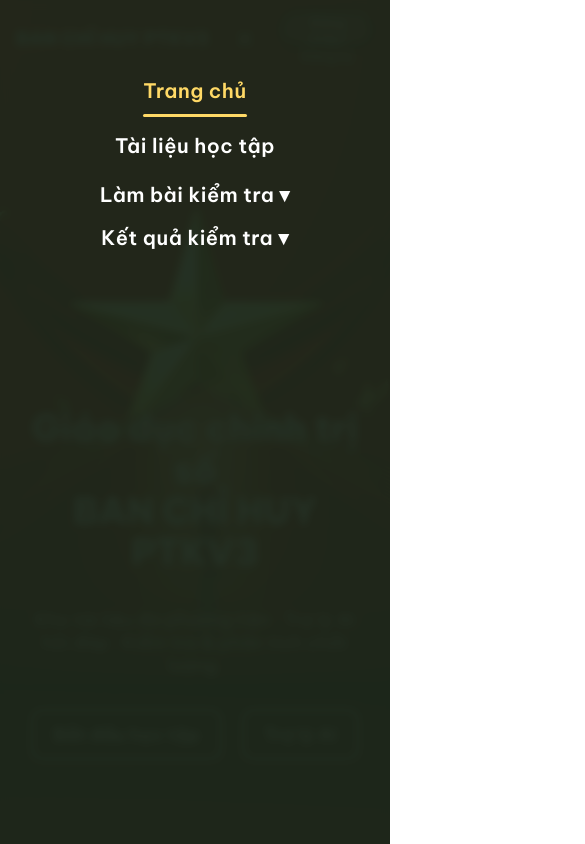
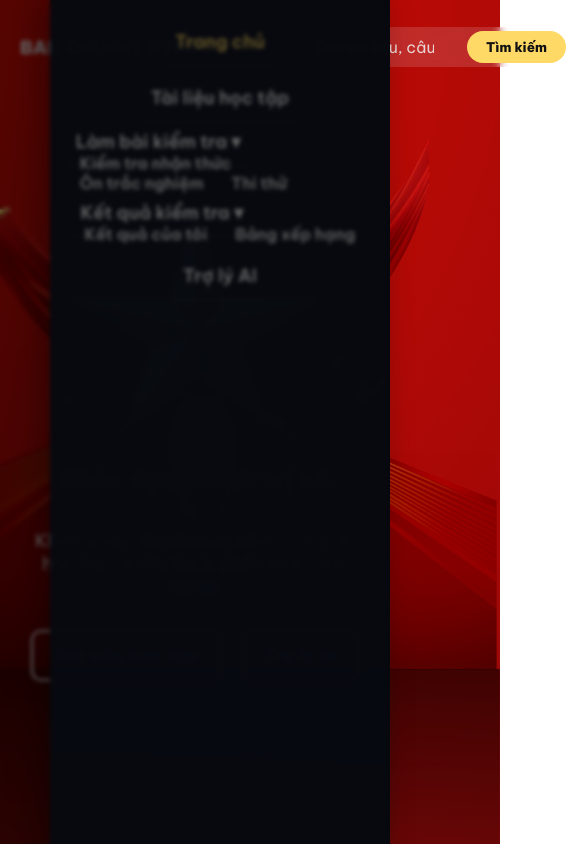
Before and after one commit to tranduccuongb09/pwa-ctct---V5, a plain HTML site: page pwa-ctct - V5/index.html in a window 390 px wide. Both pictures are taken after a click on the button "Mở menu". Shown: the top 844 px of the page, 585 px wide, since content can reach past the window. Drawn offline with Linux system fonts and the light colour scheme.

Commit message:
update index

```diff
--- a/pwa-ctct - V5/index.html
+++ b/pwa-ctct - V5/index.html
@@ -10,47 +10,50 @@
 
   <!-- CSS -->
   <link rel="stylesheet" href="style.css?v=20250918">
-  <link rel="stylesheet" href="nav.css?v=20250918">
+  <link rel="stylesheet" href="nav.css?v=20250930">
 
-  <!-- Font cho trang chủ -->
+  <!-- Font riêng cho trang chủ -->
   <link href="https://fonts.googleapis.com/css2?family=Be+Vietnam+Pro:wght@400;600;800&display=swap" rel="stylesheet" />
 
   <style>
-    body.home, body.home *:not(code):not(kbd) {
+    /* Toàn bộ trang chủ dùng Be Vietnam Pro */
+    body.home, body.home *:not(code):not(kbd){
       font-family: "Be Vietnam Pro", system-ui, -apple-system, Segoe UI, Roboto, Helvetica, Arial, sans-serif !important;
     }
-    body.home .nav, body.home .nav * {
+    body.home .nav, body.home .nav *{
       font-family: "Be Vietnam Pro", system-ui, -apple-system, Segoe UI, Roboto, Helvetica, Arial, sans-serif !important;
     }
-    /* BG desktop + mobile */
+
+    /* Nền desktop + mobile */
     body.home{
       background: url('assets/bg-desktop.png') no-repeat center/cover fixed;
     }
     @media (max-width:768px){
       body.home{
-        background-image: url('assets/bg-mobile.png');   /* dùng ảnh mobile */
-        background-attachment: scroll;                   /* iOS mượt hơn */
+        background-image: url('assets/bg-mobile.png');
+        background-attachment: scroll;
       }
-    }
-
-    /* Giảm cỡ chữ dòng đầu để luôn nằm một hàng trên mobile */
-    @media (max-width:480px){
-      .hero{ padding-top: 68px; }
-      .hero h1{ font-size: clamp(26px, 7.5vw, 32px); line-height:1.15; }
     }
 
     /* HERO */
     .hero {padding: 100px 20px 80px; text-align: center; color: #fff;}
-    .hero h1 {font-size: clamp(36px, 6vw, 84px); font-weight: 800; margin-bottom: 16px; line-height: 1.15;}
+    .hero h1 {font-size: clamp(34px, 6vw, 84px); font-weight: 800; margin-bottom: 16px; line-height: 1.15;}
     .hero p {font-size: 18px; margin-bottom: 32px; opacity: .95;}
     .hero__actions {display: flex; justify-content: center; gap: 20px; flex-wrap: wrap;}
     .btn-ghost {padding: 12px 20px; border: 2px solid #fff; border-radius: 10px; font-weight: 600; color: #fff; background: transparent; transition: all .2s ease;}
     .btn-ghost:hover {background: #FFD966; color: #111; border-color: #FFD966;}
+
+    /* Mobile: đảm bảo “Giáo dục chính trị số” 1 dòng, ẩn dòng “BAN CHỈ HUY PTKV3” */
+    @media (max-width:480px){
+      .hero{ padding-top: 68px; }
+      .hero .line-1{ font-size: clamp(24px, 6.6vw, 30px); display:inline-block; }
+      .hero .line-2{ display: none; } /* Ẩn “BAN CHỈ HUY PTKV3” trên mobile */
+    }
   </style>
 
   <script>
     if ('serviceWorker' in navigator) {
-      window.addEventListener('load', () => {
+      addEventListener('load', () => {
         navigator.serviceWorker.register('./sw.js').catch(()=>{});
       });
     }
@@ -62,13 +65,13 @@
     <div class="nav__inner">
       <a class="brand" href="index.html">BAN CHỈ HUY PTKV3</a>
 
-    <!-- hamburger -->
+      <!-- Hamburger -->
       <button class="nav__toggle" aria-label="Mở menu" aria-expanded="false">
         <span></span><span></span><span></span>
       </button>
 
-    <!-- links -->
-    <nav class="nav__links">
+      <!-- Links (desktop + drawer mobile) -->
+      <nav class="nav__links" aria-label="Điều hướng chính">
         <a href="index.html" class="is-active">Trang chủ</a>
         <a href="materials.html">Tài liệu học tập</a>
 
@@ -88,24 +91,34 @@
             <a href="leaderboard.html">Bảng xếp hạng</a>
           </div>
         </div>
+
+        <!-- Mục mới: Trợ lý AI -->
+        <a href="#" id="nav-ai">Trợ lý AI</a>
       </nav>
 
+      <!-- Search -->
       <form id="globalSearch" class="nav__search" role="search" aria-label="Tìm kiếm">
         <input class="search__input" type="search" name="q" placeholder="Tìm tài liệu, câu hỏi, chủ đề…" autocomplete="off">
         <button class="search__btn" type="submit">Tìm kiếm</button>
       </form>
 
+      <!-- Auth -->
       <div class="nav__actions">
         <button id="btnAuth" class="btn btn-auth">Đăng nhập/Đăng ký</button>
       </div>
     </div>
   </header>
 
+  <!-- Overlay cho drawer -->
+  <div class="nav__overlay" aria-hidden="true"></div>
 
   <!-- HERO -->
   <main>
-    <section class="hero">
-      <h1>Giáo dục chính trị số<br>BAN CHỈ HUY PTKV3</h1>
+    <section class="hero" aria-label="Giới thiệu">
+      <h1>
+        <span class="line-1">Giáo dục chính trị số</span><br>
+        <span class="line-2">BAN CHỈ HUY PTKV3</span>
+      </h1>
       <p>Kho tài liệu đa phương tiện · Trợ lý AI hỏi đáp · Kiểm tra & phân tích chất lượng.</p>
       <div class="hero__actions">
         <a href="materials.html" class="btn-ghost">Bắt đầu học tập</a>
@@ -114,14 +127,14 @@
     </section>
   </main>
 
-  <!-- TRAY AI -->
+  <!-- Khay Trợ lý AI -->
   <div id="ai-tray" class="ai-tray" hidden>
     <div class="ai-tray__panel">
       <header class="ai-tray__head">
         <strong>Trợ lý AI</strong>
         <div class="ai-head-actions">
           <button id="ai-minify" class="ai-head-btn" type="button" title="Thu nhỏ" aria-label="Thu nhỏ">–</button>
-          <button id="ai-close" class="ai-head-btn" type="button" title="Đóng" aria-label="Đóng">✕</button>
+          <button id="ai-close"  class="ai-head-btn" type="button" title="Đóng" aria-label="Đóng">✕</button>
         </div>
       </header>
       <div id="ai-messages" class="ai-tray__messages" aria-live="polite"></div>
@@ -133,13 +146,11 @@
     </div>
   </div>
 
-  <!-- FAB AI -->
+  <!-- FAB AI (dùng cho trang con) -->
   <button id="ai-dock" class="ai-fab" hidden>Trợ lý AI</button>
 
-  <!-- SCRIPT -->
-
-
-  <script src="navbar.js" defer></script>
+  <!-- JS -->
+  <script src="navbar.js?v=20250930" defer></script>
   <script src="search.js" defer></script>
   <script src="config.js" defer></script>
   <script src="ai.js" defer></script>
--- a/pwa-ctct - V5/nav.css
+++ b/pwa-ctct - V5/nav.css
@@ -7,118 +7,106 @@
 /* Reset */
 html, body { margin:0; padding:0; background:transparent; }
 
-/* ================= NAV BAR ================ */
-.nav{ position:sticky; top:0; z-index:60; }
-.nav, .nav__inner{ background:transparent !important; border:none !important; box-shadow:none !important; }
-
+/* ===== NAV BASE ===== */
+.nav{ position:sticky; top:0; z-index:1000; }
 .nav__inner{
   max-width:1120px; margin:0 auto;
-  padding:12px 16px;
-  display:flex; align-items:center; gap:18px;
+  padding:12px 20px;
+  display:flex; align-items:center; gap:24px;
 }
+.brand{ font-weight:700; font-size:18px; color:#fff; text-decoration:none; white-space:nowrap; letter-spacing:.2px; }
 
-/* Brand */
-.brand{
-  font-weight:700; font-size:18px; letter-spacing:.2px;
-  color:#fff; text-decoration:none; white-space:nowrap;
-}
-
-/* Links (desktop) */
-.nav__links{ display:flex; align-items:center; gap:24px; flex:1; }
+.nav__links{ display:flex; align-items:center; gap:28px; flex:1; }
 .nav__links a{
-  font-weight:600; font-size:18px; color:#fff; text-decoration:none; white-space:nowrap;
-  padding:6px 0; transition:transform .18s ease, color .18s ease;
+  font-weight:600; font-size:16px; color:#fff; text-decoration:none; white-space:nowrap; padding:6px 0;
+  transition:transform .18s ease, color .18s ease;
 }
 .nav__links a:hover{ color:var(--yellow); transform:scale(1.04); }
 .nav__links a.is-active{ color:var(--yellow); position:relative; }
 .nav__links a.is-active::after{
-  content:""; position:absolute; left:0; right:0; bottom:-8px; height:3px;
-  background:var(--yellow); border-radius:999px;
+  content:"";
+  position:absolute; left:0; right:0; bottom:-8px; height:3px; background:var(--yellow); border-radius:999px;
 }
 
 /* Dropdown (desktop) */
 .nav__item{ position:relative; }
 .dropdown{
-  position:absolute; top:calc(100% + 8px); left:0;
-  background:rgba(0,0,0,.88); border:1px solid rgba(255,255,255,.08);
-  border-radius:10px; min-width:220px; padding:8px 0; display:none; flex-direction:column;
+  position:absolute; top:calc(100% + 8px); left:0; min-width:220px;
+  background:rgba(0,0,0,.88); border-radius:10px; padding:8px 0; display:none; flex-direction:column;
   box-shadow:0 10px 28px rgba(0,0,0,.35); z-index:999;
 }
 .nav__item:hover .dropdown, .nav__item:focus-within .dropdown{ display:flex; }
-.dropdown a{
-  font-weight:600; font-size:16px; padding:10px 16px; color:#fff; text-decoration:none;
-  transition:transform .16s ease, background .16s ease, color .16s ease;
-}
-.dropdown a:hover{ background:rgba(255,255,255,.10); color:var(--yellow); transform:scale(1.02); }
+.dropdown a{ color:#fff; padding:10px 16px; font-weight:600; text-decoration:none; }
+.dropdown a:hover{ background:rgba(255,255,255,.10); color:var(--yellow); }
 
-/* Tìm kiếm + nút đăng nhập */
-.nav__search{
-  margin-left:auto; display:flex; align-items:center; gap:6px;
-  background:rgba(255,255,255,.14); border-radius:999px; padding:4px;
-  backdrop-filter: blur(4px);
-}
-.search__input{
-  width: clamp(160px, 20vw, 220px); height: 32px; border:0; outline:0;
-  background: transparent; color:#fff; padding: 0 12px; font-size:16px; font-weight:600;
-}
-.search__input::placeholder{ color:#f1f1f1; opacity:.9; }
-.search__btn{
-  min-width: 99px; height: 32px; padding: 0 12px; border:0; border-radius:999px; cursor:pointer;
-  font-weight:700; font-size:15px; color:#111; background: var(--yellow);
-  transition: transform .15s ease, box-shadow .15s ease, background .2s ease;
-}
-.search__btn:hover{ transform:translateY(-1px); box-shadow:0 8px 18px rgba(0,0,0,.18); background:#ffe27e; }
+/* Search + Auth */
+.nav__search{ margin-left:auto; display:flex; align-items:center; gap:6px; background:rgba(255,255,255,.14); border-radius:999px; padding:4px; backdrop-filter: blur(4px); -webkit-backdrop-filter: blur(4px); }
+.search__input{ width: clamp(160px, 20vw, 220px); height: 32px; border:none; outline:none; background: transparent; color:#fff; padding: 0 12px; font-size:16px; font-weight:500; }
+.search__input::placeholder{ color:#f1f1f1; opacity:.85; }
+.search__btn{ min-width: 99px; height: 32px; padding: 0 12px; border:none; border-radius:999px; font-weight:700; color:#111; background:var(--yellow); cursor:pointer; }
+.nav__actions .btn{ height:35px; padding:0 12px; border-radius:999px; background:rgba(255,255,255,.18); color:#fff; }
 
-.nav__actions .btn{ min-width:90px; height:35px; padding:0 12px; border-radius:999px; color:#fff; background:rgba(255,255,255,.18); }
-.nav__actions .btn:hover{ background:rgba(255,255,255,.32); }
-
-/* Theme LIGHT (nền sáng) – vẫn giữ để trang khác dùng */
+/* Theme Light (nếu cần) */
 .nav.nav-light .brand{ color:#111827; }
 .nav.nav-light .nav__links a{ color:#111827; }
 .nav.nav-light .nav__links a:hover{ color:var(--brand); }
-.nav.nav-light .nav__links a.is-active{ color:var(--brand); }
-.nav.nav-light .dropdown{ background:#fff; border:1px solid #e5e7eb; }
-.nav.nav-light .dropdown a{ color:#111827; }
-.nav.nav-light .dropdown a:hover{ background:#f6f7fb; color:var(--brand); }
+.nav.nav-light .dropdown{background: rgba(0,0,0,.88); border:1px solid rgba(255,255,255,.08);}
+.nav.nav-light .dropdown a{ color:#fff; }
+.nav.nav-light .dropdown a:hover{ color: var(--yellow); background: rgba(255,255,255,.10); }
 
-/* Không gạch vàng trong dropdown */
-.nav .dropdown a.is-active{ position:static !important; }
-.nav .dropdown a.is-active::after{ content:none !important; }
-
-/* ============ MOBILE ============ */
+/* ===== HAMBURGER ===== */
 .nav__toggle{
-  display:none; border:0; background:transparent; width:40px; height:40px; border-radius:10px; cursor:pointer; position:relative;
+  display:none; border:0; background:transparent; font-size:0;
+  width:40px; height:40px; border-radius:10px; cursor:pointer;
 }
-.nav__toggle span{ display:block; width:24px; height:2px; margin:5px auto; border-radius:2px; }
-.nav.nav-dark .nav__toggle span{ background:#fff; }
+.nav__toggle span{ display:block; width:24px; height:2px; margin:6px auto; border-radius:2px; background:#fff; }
 .nav.nav-light .nav__toggle span{ background:#111827; }
 
-/* Khi mở: ẩn 3 gạch và hiện dấu ✕ qua :after (không chèn text ngoài) */
-.nav.is-open .nav__toggle span{ opacity:0; }
-.nav.is-open .nav__toggle::after{
-  content:'✕'; position:absolute; inset:0; display:grid; place-items:center;
-  font-size:22px; color:#fff;
-}
-.nav.nav-light.is-open .nav__toggle::after{ color:#111827; }
-
-/* Panel mobile kiểu overlay full-screen như mẫu */
+/* ===== DRAWER MOBILE ===== */
 @media (max-width:768px){
   .nav__toggle{ display:block; }
+
+  /* Drawer trượt từ PHẢI */
   .nav__links{
-    display:none;
-    position:fixed; inset:0; padding:72px 24px 24px;
-    background:rgba(28,40,28,.96);  /* xanh rêu đậm giống ảnh mẫu */
-    backdrop-filter:blur(4px);
-    flex-direction:column; gap:18px; z-index:58;
+    position:fixed; top:0; right:0; height:100%; width:min(78vw,340px);
+    padding:18px; display:flex; flex-direction:column; gap:8px;
+    background:rgba(17,24,39,.98); /* #111827 gần giống mẫu */
+    transform: translateX(100%); transition: transform .28s ease;
+    box-shadow: -10px 0 30px rgba(0,0,0,.35);
+    z-index: 1001;
   }
-  .nav.nav-light .nav__links{ background:#fff; }
-  .nav.is-open .nav__links{ display:flex; }
+  .nav.is-open .nav__links{ transform: translateX(0); }
 
-  .nav__links a{ font-size:20px; letter-spacing:.5px; }
-  .nav__search{ display:none; }         /* ẩn ô tìm kiếm trong overlay */
+  .nav__links a{ color:#fff; border-bottom:1px solid rgba(255,255,255,.08); padding:12px 8px; font-size:18px; }
+  .nav__links .dropdown{ position:static; display:block; background:transparent; box-shadow:none; padding:0; }
+  .nav__links .dropdown a{ border:0; padding:10px 12px; font-size:16px; opacity:.95; }
+
+  /* Ẩn gạch vàng dưới khi trong drawer */
+  .nav__links a.is-active::after{ display:none; }
+
+  /* Overlay phủ toàn màn khi mở */
+  .nav__overlay{
+    position:fixed; inset:0; background:rgba(0,0,0,.6); backdrop-filter: blur(2px); -webkit-backdrop-filter: blur(2px);
+    z-index:1000; display:none;
+  }
+  .nav.is-open ~ .nav__overlay{ display:block; }
 }
 
-/* Submenu “Làm bài kiểm tra”, “Kết quả kiểm tra” mở khi .open (JS set) ở mobile */
-.has-dropdown .dropdown{ display:none; }
-.has-dropdown.open .dropdown{ display:flex; position:static; background:transparent; border:0; box-shadow:none; padding:0; }
-.has-dropdown.open .dropdown a{ padding:10px 0 10px 14px; }
+/* A11y focus */
+.nav__links a:focus-visible, .brand:focus-visible, .search__input:focus-visible, .search__btn:focus-visible{
+  outline:2px solid rgba(255,217,102,.85); outline-offset:2px; border-radius:6px;
+}
+
+/* Nút auth */
+.btn-auth{ height:38px; padding:0 18px; border-radius:999px; border:2px solid #fff; background:transparent; color:#fff; font-weight:700; }
+.btn-auth:hover{ background:var(--yellow); color:#fff; box-shadow:0 8px 18px rgba(0,0,0,.18); }
+
+/* Giữ lại các rule tránh gạch vàng trong dropdown */
+.nav .dropdown a.is-active,
+.nav .nav__links li ul a.is-active{
+  position: static !important;
+}
+.nav .dropdown a.is-active::after,
+.nav .nav__links li ul a.is-active::after{
+  content:none !important;
+}
--- a/pwa-ctct - V5/navbar.js
+++ b/pwa-ctct - V5/navbar.js
@@ -1,8 +1,8 @@
-/* ===== CTĐ, CTCT – Navbar chuẩn (fixed) ===== */
+/* ===== CTĐ, CTCT – Navbar chuẩn (profile + dropdown + mobile drawer) ===== */
 (function () {
   'use strict';
 
-  // ---------- Hồ sơ đơn giản ----------
+  /* ---------- Hồ sơ đơn giản ---------- */
   const LS_KEY = 'ctct_profile';
   const J = { parse:(s,fb=null)=>{try{return JSON.parse(s);}catch{return fb;}}, str:o=>{try{return JSON.stringify(o);}catch{return'';}} };
   const getProfile = () => J.parse(localStorage.getItem(LS_KEY), null);
@@ -75,9 +75,8 @@
       if (f && !f.value) f.value=me.name||''; if (u && !u.value) u.value=me.unit||''; if (p && !p.value) p.value=me.position||'';
     }
   }catch(_){}
-})();
 
-/* ===== Dropdown builder + Mobile hamburger ===== */
+  /* ===== Patch Dropdown CHUẨN (bao bọc đúng, không phá HTML gốc) ===== */
   (function(){
     const norm = s => (s||'').normalize('NFD').replace(/[\u0300-\u036f]/g,'').toLowerCase().trim();
 
@@ -88,11 +87,12 @@
         const as = root.querySelectorAll('a');
         for (const a of as) {
           const t = norm(a.textContent || '');
-        if (t.includes(want)) return a; // cho phép chứa kí tự ▾
+          if (t.includes(want)) return a; // cho phép có ký tự ▾
         }
       }
       return null;
     }
+
     function wrapAsNavItem(anchor){
       let holder = anchor.closest('.nav__item, li');
       if (holder) return holder;
@@ -103,6 +103,7 @@
       holder.appendChild(anchor);
       return holder;
     }
+
     function ensureDropdownFor(anchor, dataKey){
       if (!anchor) return null;
       const li = wrapAsNavItem(anchor);
@@ -120,8 +121,10 @@
       }
       return { li, panel, anchor };
     }
+
     function addItem(panel, href, text){
-    let a = [...panel.querySelectorAll('a')].find(x => norm(x.textContent)===norm(text));
+      const n = s => (s||'').toLowerCase().trim();
+      let a = [...panel.querySelectorAll('a')].find(x => n(x.textContent)===n(text));
       if (!a){
         if (panel.tagName.toLowerCase()==='ul'){
           const li=document.createElement('li'); a=document.createElement('a'); li.appendChild(a); panel.appendChild(li);
@@ -132,8 +135,8 @@
       a.href=href; a.textContent=text;
     }
     function clearOther(panel, keep){
-    const set = new Set(keep.map(norm));
-    panel.querySelectorAll('a').forEach(a=>{ if(!set.has(norm(a.textContent))) a.remove(); });
+      const set = new Set(keep.map(x=>x.toLowerCase()));
+      panel.querySelectorAll('a').forEach(a=>{ if(!set.has(a.textContent.toLowerCase())) a.remove(); });
       panel.querySelectorAll('li').forEach(li=>{ if(!li.querySelector('a')) li.remove(); });
     }
     function disableNavigate(titleAnchor){
@@ -149,54 +152,63 @@
       }
     }
 
-  function buildMenus(){
-    // === LÀM BÀI KIỂM TRA ===
-    const aQuiz = findAnchorByText('làm bài kiểm tra');
+    // Làm bài kiểm tra
+    const aQuiz = findAnchorByText('Làm bài kiểm tra');
     if (aQuiz){
       const {panel, anchor} = ensureDropdownFor(aQuiz, 'lam-thi');
       clearOther(panel, ['Kiểm tra nhận thức','Ôn trắc nghiệm','Thi thử']);
-      addItem(panel, 'exam.html',     'Kiểm tra nhận thức');
-      addItem(panel, 'practice.html', 'Ôn trắc nghiệm');
-      addItem(panel, 'quiz.html',     'Thi thử');
+      addItem(panel,'exam.html','Kiểm tra nhận thức');
+      addItem(panel,'practice.html','Ôn trắc nghiệm');
+      addItem(panel,'quiz.html','Thi thử');
       disableNavigate(anchor);
       ensureChevron(anchor);
     }
-    // === KẾT QUẢ KIỂM TRA ===
-    const aRes = findAnchorByText('kết quả kiểm tra');
+
+    // Kết quả kiểm tra
+    const aRes = findAnchorByText('Kết quả kiểm tra');
     if (aRes){
       const {panel, anchor} = ensureDropdownFor(aRes, 'ket-qua');
       clearOther(panel, ['Kết quả của tôi','Bảng xếp hạng']);
-      addItem(panel, 'my-results.html',  'Kết quả của tôi');
-      addItem(panel, 'leaderboard.html', 'Bảng xếp hạng');
+      addItem(panel,'my-results.html','Kết quả của tôi');
+      addItem(panel,'leaderboard.html','Bảng xếp hạng');
       disableNavigate(anchor);
       ensureChevron(anchor);
     }
-    // Chuyển link cũ
+
+    // Chuyển alias cũ results.html -> my-results.html
     document.querySelectorAll('a[href]').forEach(a=>{
       const href=(a.getAttribute('href')||'').trim();
       if (/results\.html(\?|#|$)/i.test(href)) a.setAttribute('href','my-results.html');
     });
-  }
+  })();
 
-  // ===== Mobile Hamburger =====
-  function setupHamburger(){
+  /* ===== Mobile Drawer (toggle + overlay + ESC) ===== */
+  (function(){
     const nav = document.querySelector('.nav');
-    const toggle = nav ? nav.querySelector('.nav__toggle') : null;
-    const links = nav ? nav.querySelector('.nav__links') : null;
-    if (!nav || !toggle || !links) return;
+    const toggle = document.querySelector('.nav__toggle');
+    const links  = document.querySelector('.nav__links');
+    const overlay = document.querySelector('.nav__overlay');
+    if (!nav || !toggle || !links || !overlay) return;
 
-    const close = ()=>{ nav.classList.remove('is-open'); toggle.setAttribute('aria-expanded','false'); };
-    toggle.addEventListener('click', ()=>{
-      const opened = nav.classList.toggle('is-open');
-      toggle.setAttribute('aria-expanded', opened ? 'true' : 'false');
-    });
-    // Tự đóng khi chọn link / bấm Esc
-    links.querySelectorAll('a').forEach(a=> a.addEventListener('click', close));
-    document.addEventListener('keydown', e=>{ if(e.key==='Escape') close(); });
-  }
+    const open = (state)=>{
+      nav.classList.toggle('is-open', state);
+      toggle.setAttribute('aria-expanded', state ? 'true' : 'false');
+      document.body.classList.toggle('no-scroll', state);
+      // đổi icon: X khi mở
+      if (state) toggle.innerHTML = '<span aria-hidden="true">✕</span>';
+      else toggle.innerHTML = '<span></span><span></span><span></span>';
+    };
 
-  window.addEventListener('load', ()=>{
-    buildMenus();
-    setupHamburger();
+    toggle.addEventListener('click', ()=> open(!nav.classList.contains('is-open')));
+    overlay.addEventListener('click', ()=> open(false));
+    document.addEventListener('keydown', e=>{ if(e.key==='Escape') open(false); });
+    // Click link trong drawer -> đóng
+    links.addEventListener('click', e=>{ if(e.target.closest('a')) open(false); });
+
+    // Mục “Trợ lý AI” trong menu
+    document.getElementById('nav-ai')?.addEventListener('click', e=>{
+      e.preventDefault(); open(false);
+      document.getElementById('ai-toggle')?.click();
     });
   })();
+})();
```
Lines whose indentation alone changed are shown as unchanged.
